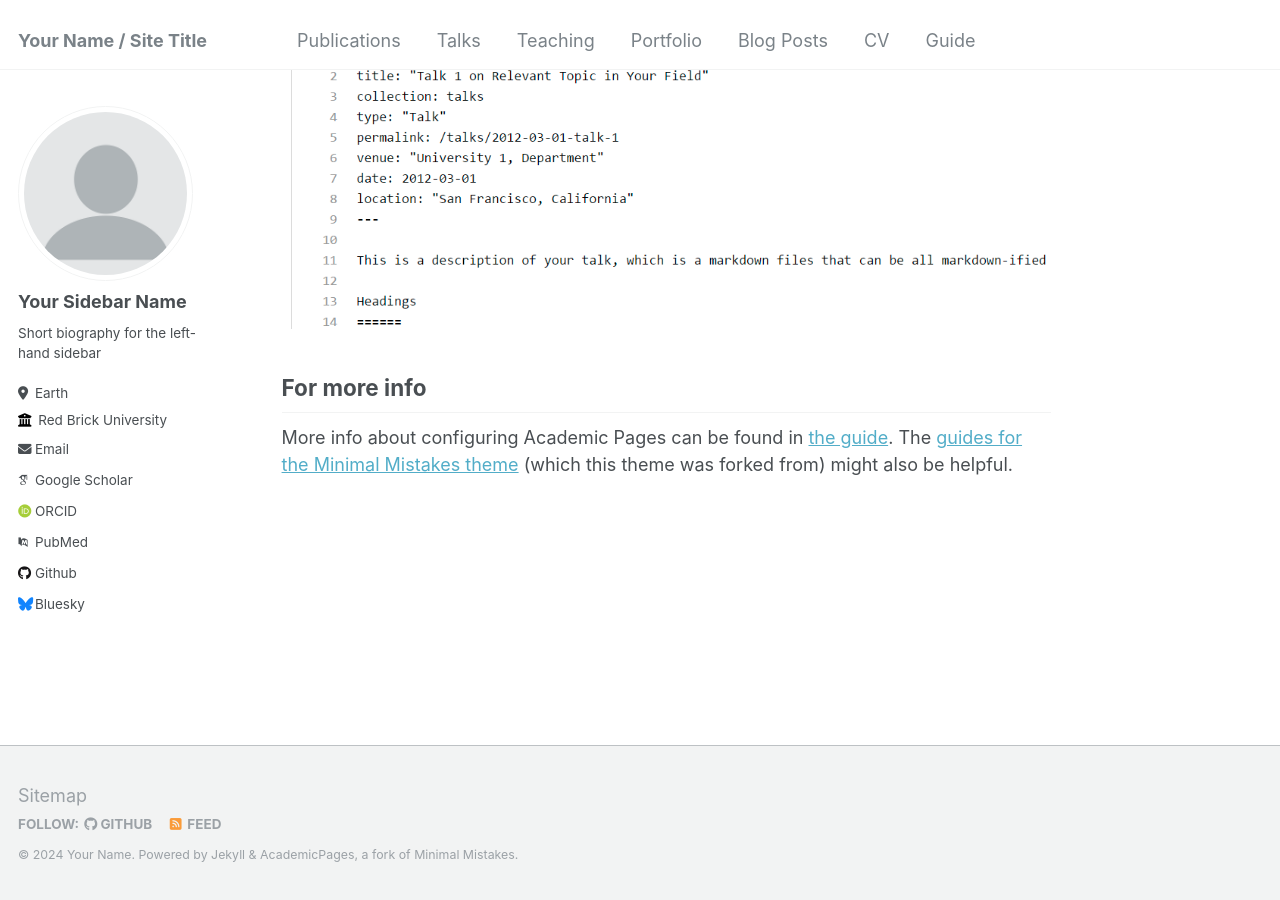
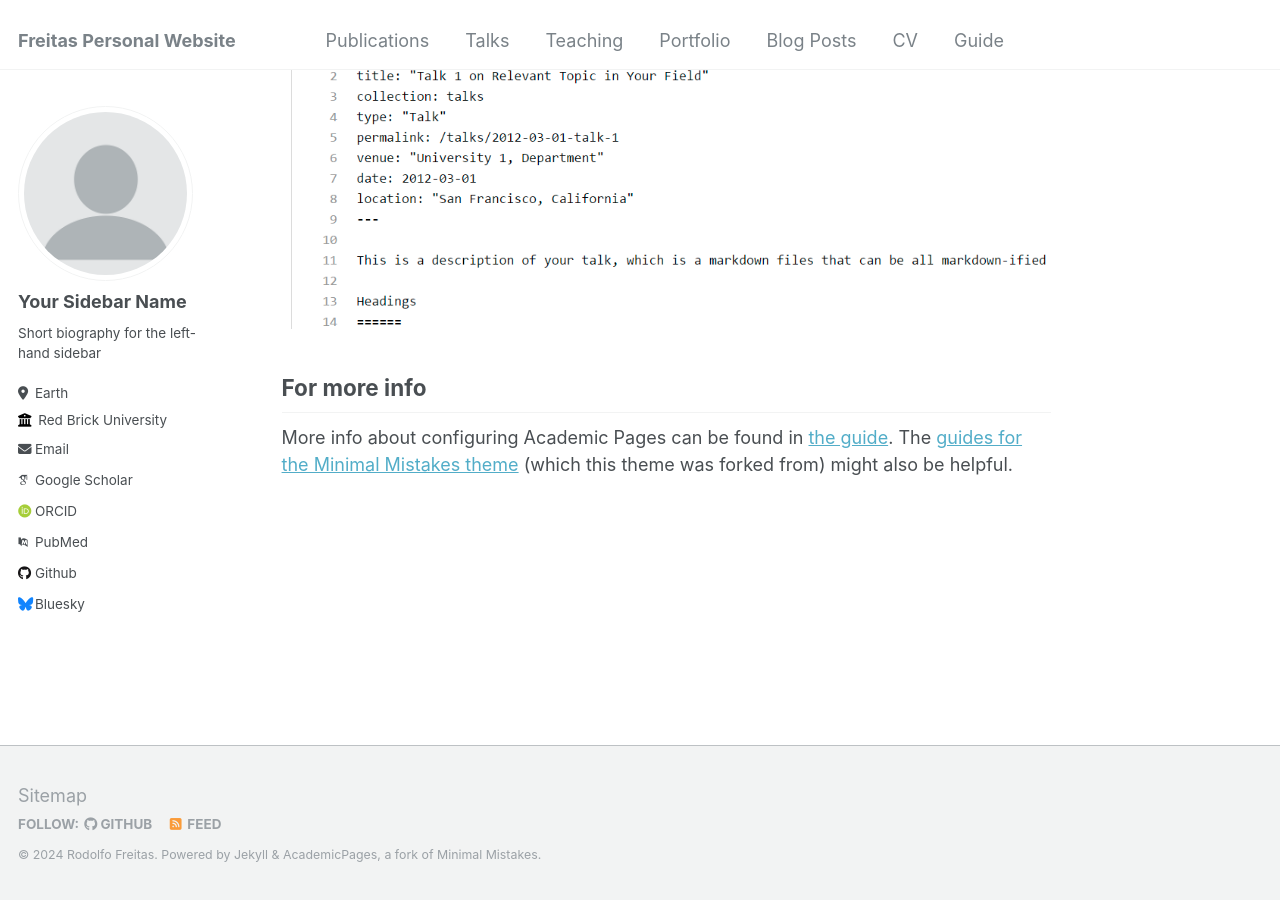
Before and after one commit to RodolfosmFreitas/RodolfosmFreitas.github.io, a Jekyll site: the page built from _pages/about.md, in a window 1280 px wide and 900 px high, scrolled down 2660 px. Built offline with Jekyll 4.4.1, drawn with Linux system fonts in a browser that asks for light colours; some web fonts are replaced.

Commit message:
Update _config.yml

```diff
--- a/_config.yml
+++ b/_config.yml
@@ -8,9 +8,9 @@
 
 # Basic Site Settings
 locale                   : "en-US"
-title                    : "Your Name / Site Title"
+title                    : "Freitas Personal Website"
 title_separator          : "-"
-name                     : &name "Your Name"
+name                     : &name "Rodolfo Freitas"
 description              : &description "personal description"
 url                      : https://academicpages.github.io # the base hostname & protocol for your site e.g. "https://mmistakes.github.io"
 baseurl                  : "" # the subpath of your site, e.g. "/blog"
```
